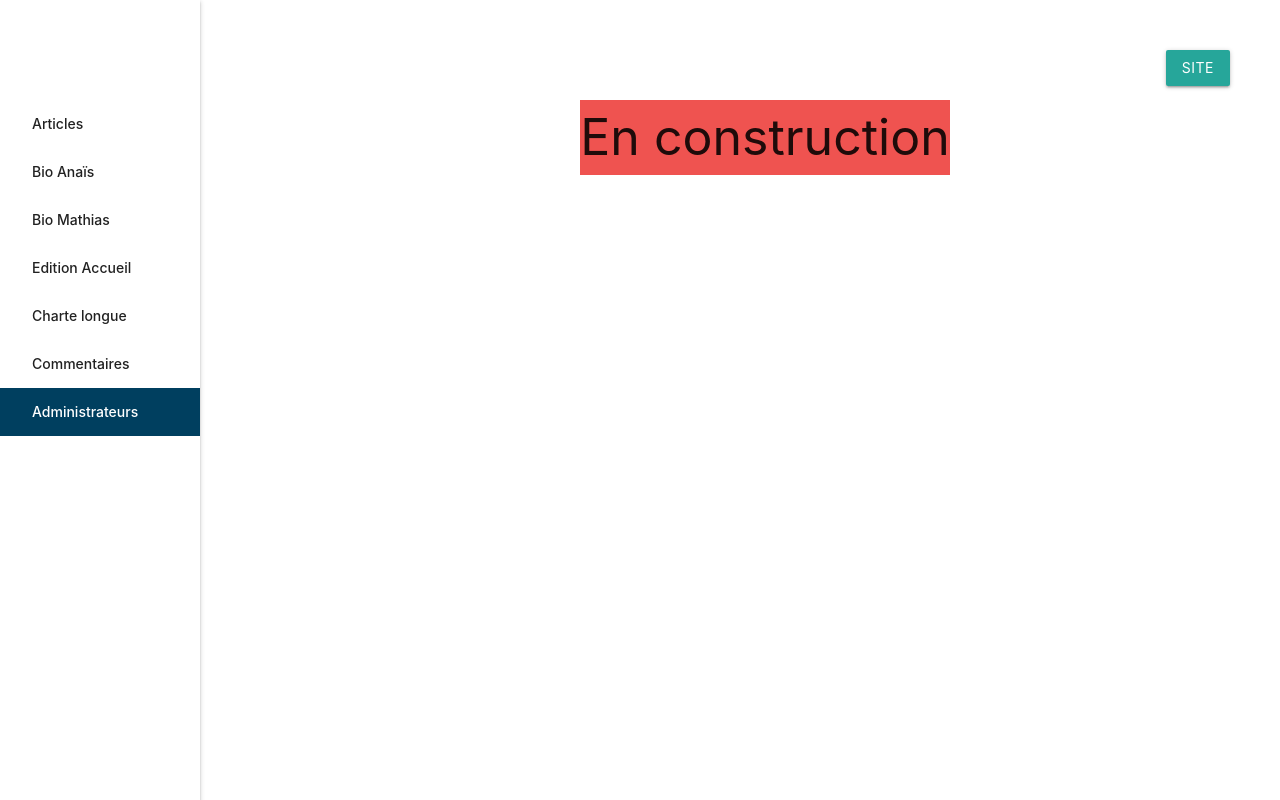
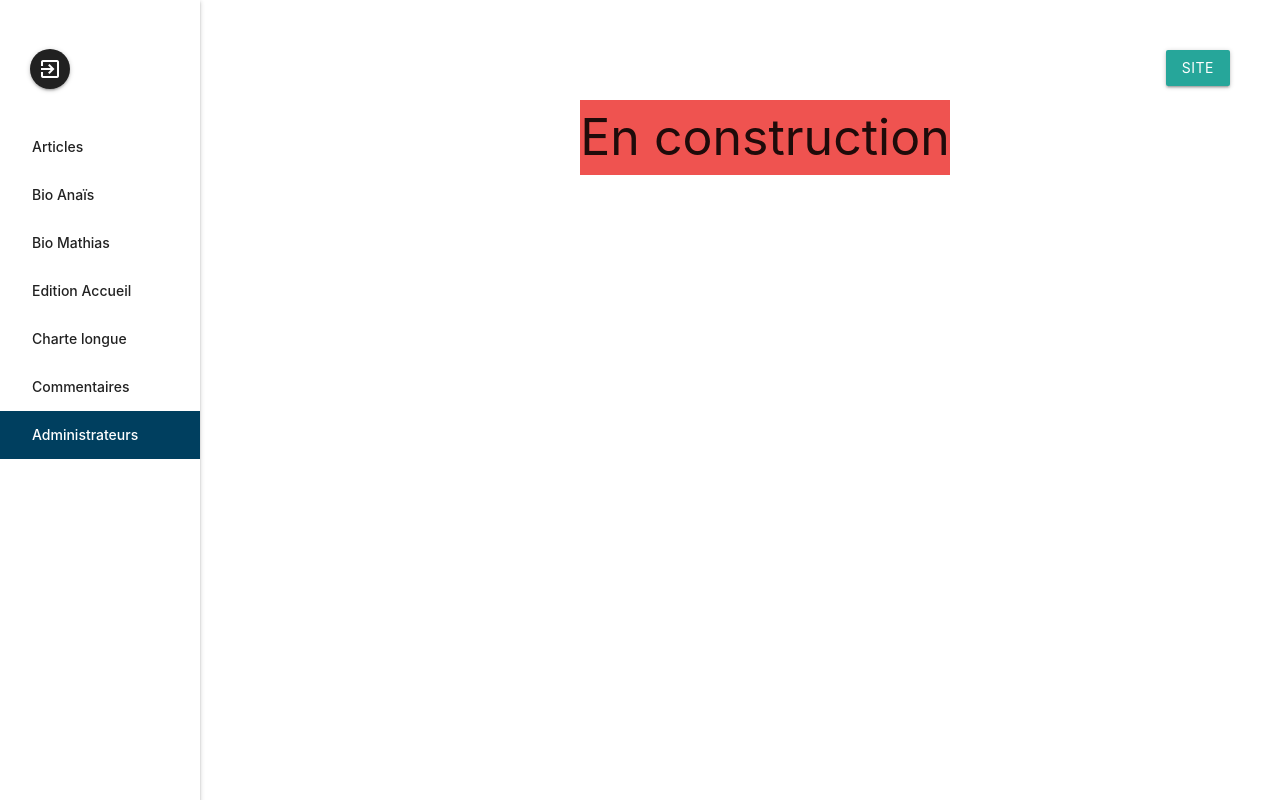
Before and after one commit to WildCodeSchool/paris-js-0918-groupe8-react, a React (Create React App) app: page /admin/admin in a window 1280 px wide. Built offline with nearby package versions, Linux system fonts and the light colour scheme.

Commit message:
Correction Button

```diff
--- a/src/components/Service/service.css
+++ b/src/components/Service/service.css
@@ -1,8 +1,10 @@
 .cardglobal{
   font-family: 'Oswald', sans-serif;
-
 }
 
+.card-content{
+  min-height: 200px;
+}
 .service-text{
   height: 8vh;
 }
--- a/src/components/boNavbar/BoNavbar.jsx
+++ b/src/components/boNavbar/BoNavbar.jsx
@@ -5,6 +5,7 @@ import { NavLink } from 'react-router-dom';
 import M from 'materialize-css/dist/js/materialize.min';
 
 import routes from '../../routes/routes';
+import LogOut from '../buttons/Logout';
 
 class BoNavbar extends Component {
   componentDidMount() {
@@ -20,7 +21,9 @@ class BoNavbar extends Component {
 
       <div>
         <div>
+
           <ul id="slide-out" className="sidenav sidenav-fixed">
+          <LogOut />
             {routes.filter(elem => elem.path.includes('/admin') && elem.name != null).map(prop => (
               <li key={prop.path}>
                 <NavLink
--- a/src/components/buttons/LogOut.css
+++ b/src/components/buttons/LogOut.css
@@ -1,4 +1,5 @@
 .logoutboutton {
-  margin: 15%;
-  padding-bottom: 40%;
+  margin-left: 15%;
+  margin-top: -33%;
+
 }
--- a/src/screens/BOarticles.jsx
+++ b/src/screens/BOarticles.jsx
@@ -3,7 +3,6 @@ import React from 'react';
 import GoToSite from '../components/buttons/GoToSite';
 import BoNavbar from '../components/boNavbar/BoNavbar';
 import BOArticleNav from '../components/boarticle/BOArticleNav';
-import LogOut from '../components/buttons/Logout';
 
 import './BOgrids.css';
 
@@ -11,8 +10,6 @@ const BOarticles = () => (
   <div className="grid-container">
     <header className="grid-item">
       <GoToSite />
-
-      <LogOut />
     </header>
     <aside className="grid-item BoNavbar">
       <BoNavbar />
```
